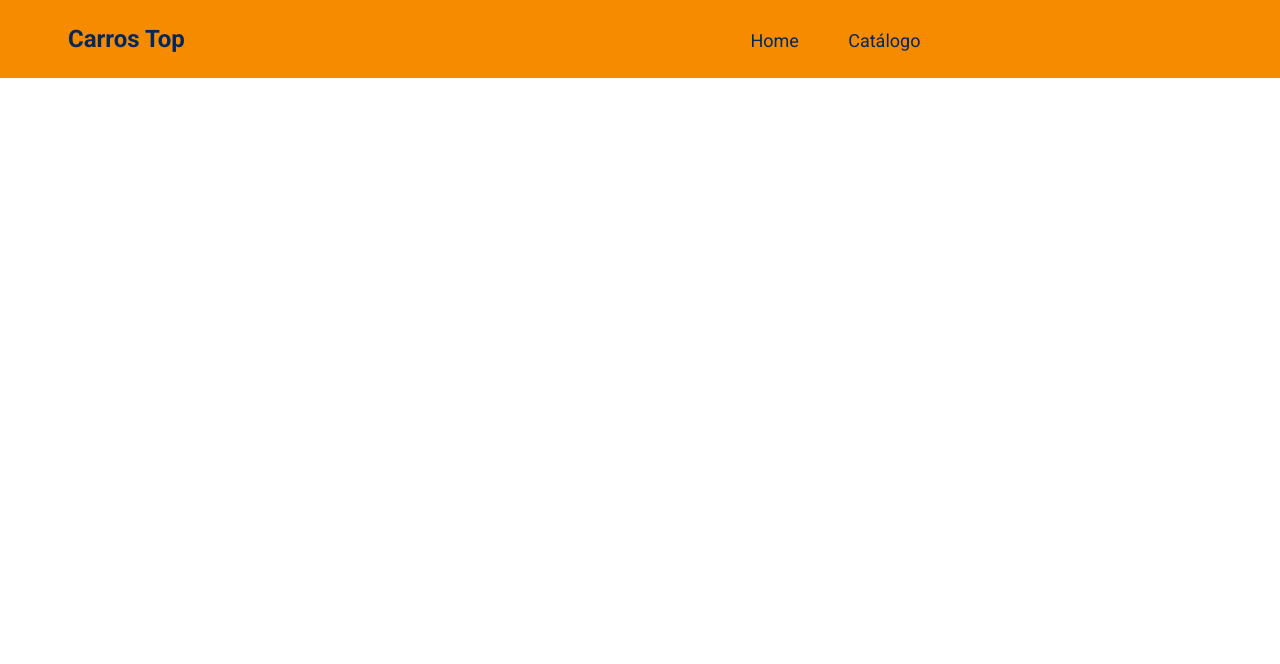
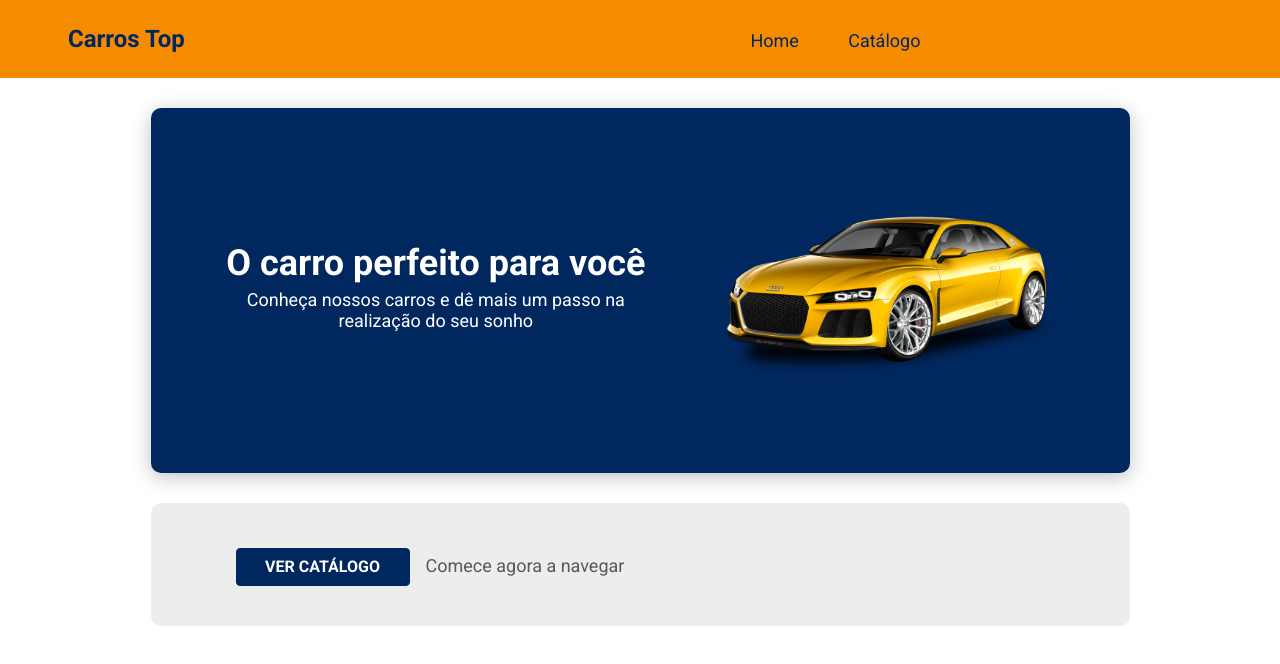
Before and after one commit to UildsonSantos/bds-desafio-layout, a React (Create React App) app: page / in a window 1280 px wide. Shown: the top 664 px of the page. Built offline with nearby package versions, Linux system fonts and the light colour scheme.

Commit message:
Created Home page

```diff
--- a/src/App.css
+++ b/src/App.css
@@ -25,6 +25,12 @@ a:hover {
   color: unset;
 }
 
+.base-card {
+  background: #ededed;
+  border-radius: 10px;
+  margin-top: 10px;
+}
+
 body {
   min-width: 320px;
 }
--- a/src/App.tsx
+++ b/src/App.tsx
@@ -1,10 +1,14 @@
 import 'assets/styles/custom.scss';
 import Navbar from 'components/Navbar';
+import Home from 'pages/Home';
 import './App.css';
 
 function App() {
   return (
+    <>
       <Navbar />
+      <Home />
+    </>
   );
 }
 
--- /dev/null
+++ b/src/pages/Home/index.tsx
@@ -0,0 +1,29 @@
+import MainImage from 'assets/images/car-header.png';
+
+import './styles.css';
+
+const Home = () => {
+  return (
+    <div className="home-container">
+      <div className="base-card home-card">
+        <div className="home-content-container">
+          <h1>O carro perfeito para você</h1>
+          <p>
+            Conheça nossos carros e dê mais um passo na realização do seu sonho
+          </p>
+        </div>
+        <div className="home-image-container">
+          <img src={MainImage} alt="Nome do produto" />
+        </div>
+      </div>
+      <div className="base-card sub-home-card">
+        <a href="/catalogs">
+          <button className="btn btn-secondary fw-bold">VER CATÁLOGO</button>
+        </a>
+        <p>Comece agora a navegar</p>
+      </div>
+    </div>
+  );
+};
+
+export default Home;
--- /dev/null
+++ b/src/pages/Home/styles.css
@@ -0,0 +1,171 @@
+.home-container {
+  padding: 0 10px 0 10px;
+  font-size: 22px;
+  text-align: center;
+  padding: 20px 20px 0;
+}
+
+.home-card.base-card {
+  display: flex;
+  height: 365px;
+
+  flex-direction: column-reverse;
+  background-color: #00285f;
+  box-shadow: 0px 4px 20px rgba(0, 0, 0, 0.25);
+}
+
+.home-content-container {
+  display: flex;
+  flex-direction: column;
+  align-items: center;
+}
+
+.home-content-container h1 {
+  width: 257px;
+  font-size: 1em;
+  margin-top: 35px;
+  margin-bottom: 13px;
+  line-height: 26px;
+}
+
+.home-content-container p {
+  width: 260px;
+  color: #ffffff;
+  font-size: 0.6363em;
+  margin-bottom: 51px;
+  line-height: 21px;
+}
+
+.base-card.sub-home-card {
+  display: flex;
+  flex-direction: column;
+  height: 123px;
+  justify-content: center;
+  margin-top: 20px;
+
+}
+
+.sub-home-card p {
+  font-size: 0.8181em;
+  margin: 9px 0 0 0;
+  color: #585858;
+}
+
+.home-image-container img {
+  max-width: 244px;
+  width: 81.3333%;
+  height: auto;
+}
+
+@media (min-width: 576px) {
+  .home-container {
+    padding: 0 20px 0 20px;
+    font-size: 36px;
+    text-align: center;
+    padding: 20px 20px 0;
+  }
+
+  .home-image-container img {
+    max-width: 333px;
+    width: 81.3333%;
+    height: auto;
+  }
+
+  .home-content-container h1 {
+    width: 100%;
+    margin-top: 19px;
+  }
+
+  .home-content-container p {
+    width: 420px;
+    font-size: 0.5em;
+  }
+
+  .base-card.sub-home-card {
+    flex-direction: row;
+    justify-content: flex-start;
+    align-items: center;
+    padding: 42px 41px 41px 85px;
+    margin-top: 30px;
+  }
+
+  .base-card.sub-home-card button {
+    width: 174px;
+  }
+
+  .sub-home-card p {
+    font-size: 0.5em;
+    margin: 0 0 0 16px;
+  }
+}
+
+@media (min-width: 768px) {
+  .home-card.base-card {
+    height: 475px;
+  }
+
+  .home-content-container h1 {
+    margin-top: 37px;
+  }
+
+  .home-content-container p {
+    margin-bottom: 76px;
+  }
+}
+
+@media (min-width: 992px) {
+  .home-card.base-card {
+    height: 579px;
+  }
+
+  .home-image-container img {
+    max-width: 455px;
+    width: 81.3333%;
+    height: auto;
+  }
+
+  .home-content-container h1 {
+    margin-top: 17px;
+  }
+
+  .home-content-container p {
+    margin-bottom: 124px;
+  }
+}
+
+@media (min-width: 1200px) {
+  .home-card.base-card {
+    height: 365px;
+    width: 979px;
+    flex-direction: row;
+    justify-content: space-evenly;
+    align-items: center;
+  }
+
+  .home-content-container p {
+    margin: 0;
+  }
+
+  .home-content-container h1 {
+    margin-top: 0;
+  }
+
+  .sub-home-card {
+    justify-content: flex-start;
+    align-items: center;
+    padding-left: 65px;
+    width: 979px;
+  }
+
+  .home-container {
+    display: flex;
+    flex-direction: column;
+    align-items: center;
+  }
+
+  .home-image-container img {
+    max-width: 333px;
+    width: 100%;
+    height: auto;
+  }
+}
```
Also changed, not shown: src/assets/images/car-card.png (added), src/assets/images/car-header.png (added).
